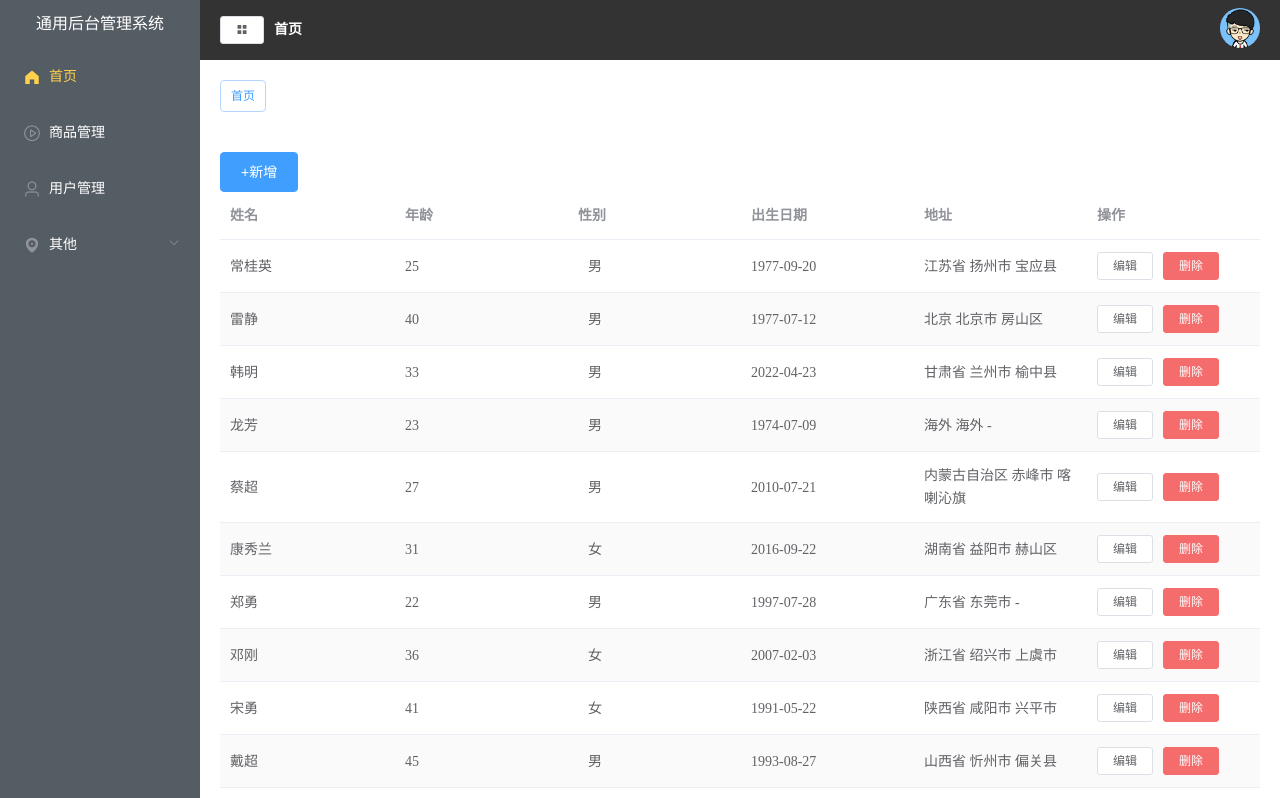
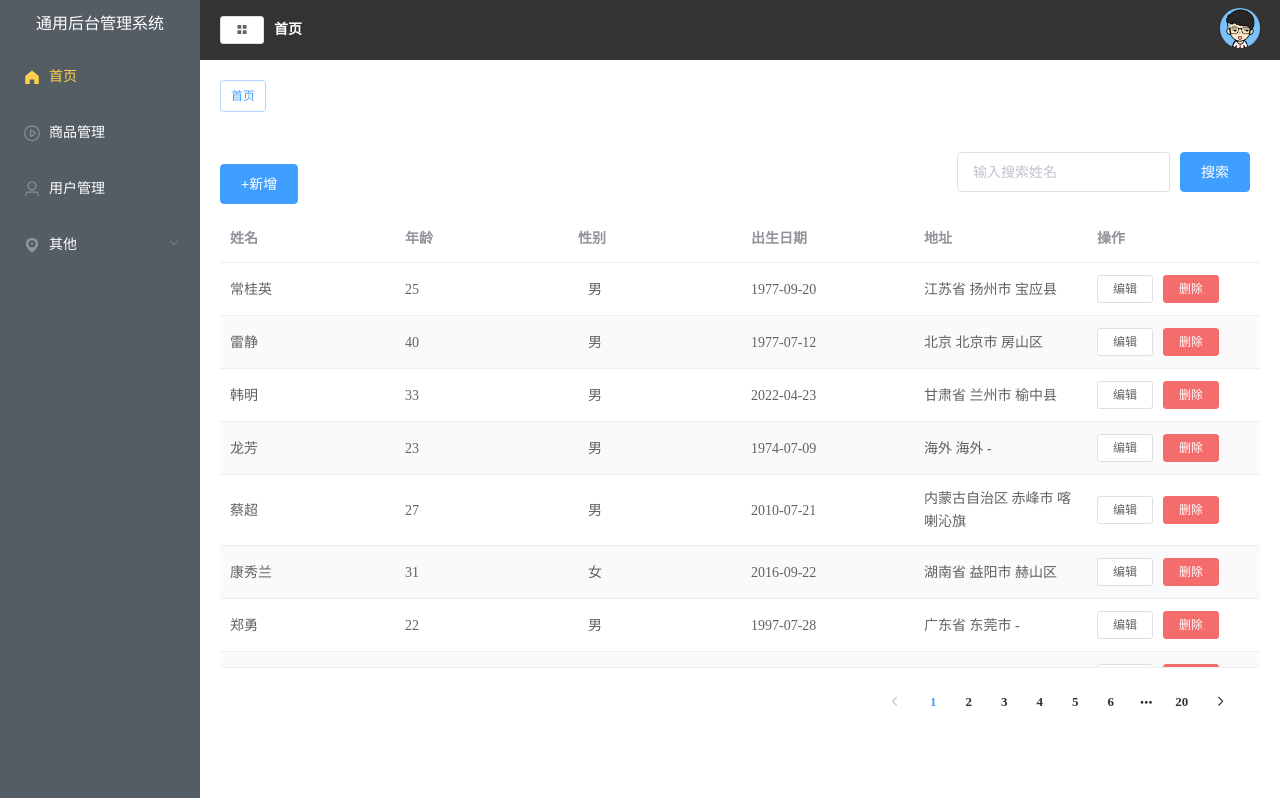
Before and after one commit to asswsl/my-app, a Vue app: page /#/user in a window 1280 px wide. Shown: the top 798 px of the page. Built offline with nearby package versions, Linux system fonts and the light colour scheme.

Commit message:
6.18下午修改
完善了用户模块，增加了分页切换功能，根据姓名搜索用户信息功能

```diff
--- a/src/api/mock.js
+++ b/src/api/mock.js
@@ -14,7 +14,7 @@ import user from './MockServeData/user'
 Mock.mock('/api/home/getData', homeApi.getStatisticalData)
 
 // 获取用户列表数据
-Mock.mock('/api/user/getUser', user.getUserList)
+Mock.mock(/api\/user\/getUser/, user.getUserList)
 // 创建
 Mock.mock('/api/user/add','post', user.createUser)
 // 修改
--- a/src/views/User.vue
+++ b/src/views/User.vue
@@ -2,7 +2,7 @@
  * @Author: asswsl 107310268+asswsl@users.noreply.github.com
  * @Date: 2023-06-13 15:28:10
  * @LastEditors: asswsl 107310268+asswsl@users.noreply.github.com
- * @LastEditTime: 2023-06-15 15:41:46
+ * @LastEditTime: 2023-06-18 16:13:06
  * @FilePath: \my-app\src\views\User.vue
  * @Description: 这是默认设置,请设置`customMade`, 打开koroFileHeader查看配置 进行设置: https://github.com/OBKoro1/koro1FileHeader/wiki/%E9%85%8D%E7%BD%AE
 -->
@@ -42,7 +42,19 @@
         <div class="manage-header">
             <!-- 在@click中调用方法，如果方法名不加括号，仅会在点击时调用方法，如果加上括号，则会立即调用一次，在点击时再次调用 -->
             <el-button type="primary" @click="handleAdd">+新增</el-button>
-            <el-table :data="tableData" stripe style="width: 100%">
+            <!-- form搜索区域 -->
+            <el-form :model="userForm" :inline="true">
+                <el-form-item>
+                    <el-input placeholder="输入搜索姓名" v-model="userForm.name"></el-input>
+                </el-form-item>
+                <el-form-item>
+                    <el-button type="primary" @click="find">搜索</el-button>
+                </el-form-item>
+            </el-form>
+        </div>
+        <div class="common-table">
+            <!-- 用户数据显示区 -->
+            <el-table :data="tableData" stripe style="width: 100%" height="90%">
                 <el-table-column prop="name" label="姓名">
                 </el-table-column>
                 <el-table-column prop="age" label="年龄">
@@ -63,8 +75,12 @@
                     </template>
                 </el-table-column>
             </el-table>
+            <!-- 分页区域 -->
+            <div class="pager">
+                <el-pagination layout="prev, pager, next" :total="total" @current-change="handlePage">
+                </el-pagination>
+            </div>
         </div>
-
     </div>
 </template>
 <script>
@@ -90,7 +106,16 @@ export default {
             // 用户列表数据
             tableData: [],
             // 区分新增用户 0 与更新用户 1 的状态
-            modalType: 0
+            modalType: 0,
+            // 当前用户总条数
+            total: 0,
+            pageData: {
+                page: 1,
+                limit: 10
+            },
+            userForm: {
+                name: ''
+            }
         };
     },
     methods: {
@@ -128,31 +153,39 @@ export default {
             this.$refs.form.resetFields()
             this.dialogVisible = false
         },
+        // 新增用户
         handleAdd() {
             this.dialogVisible = true
             this.modalType = 0
         },
+        // 新增页面选择取消
         cancel() {
             this.handclose()
         },
+        // 用户编辑
         handleEdit(row) {
             this.dialogVisible = true
             this.modalType = 1
             // 对当前行数据进行深拷贝，创建一个副本以便于进行数据修改 否则会报错
             this.form = JSON.parse(JSON.stringify(row))
         },
+        // 获取用户列表
         getList() {
-            getUser().then(({ data }) => {
+            getUser({ params: { ...this.userForm, ...this.pageData } }).then(({ data }) => {
+                console.log(data);
                 this.tableData = data.list
+                // 总条数为用户总数据长度，不存在时为0
+                this.total = data.count || 0
             })
         },
+        // 删除用户数据
         handleDelete(row) {
             this.$confirm('此操作将删除改用户信息, 是否继续?', '提示', {
                 confirmButtonText: '确定',
                 cancelButtonText: '取消',
                 type: 'warning'
             }).then(() => {
-                delUser({id:row.id}).then(() => {
+                delUser({ id: row.id }).then(() => {
                     this.$message({
                         type: 'success',
                         message: '删除成功!'
@@ -165,6 +198,16 @@ export default {
                     message: '已取消删除'
                 });
             });
+        },
+        // 换页
+        handlePage(val) {
+            console.log(val);
+            this.pageData.page = val
+            this.getList()
+        },
+        // 根据姓名搜索信息
+        find(){
+            this.getList()
         }
     },
     mounted() {
@@ -172,3 +215,24 @@ export default {
     }
 };
 </script>
+<style lang="less" scoped>
+.manage {
+    height: 90%;
+    .manage-header{
+        display: flex;
+        justify-content: space-between;
+        align-items: center;
+    }
+    .common-table {
+        position: relative;
+        // 动态计算长度 要求运算符前后均保留有一个空格
+        height: calc(100% - 62px);
+
+        .pager {
+            position: absolute;
+            bottom: 0px;
+            right: 20px
+        }
+    }
+}
+</style>
```
